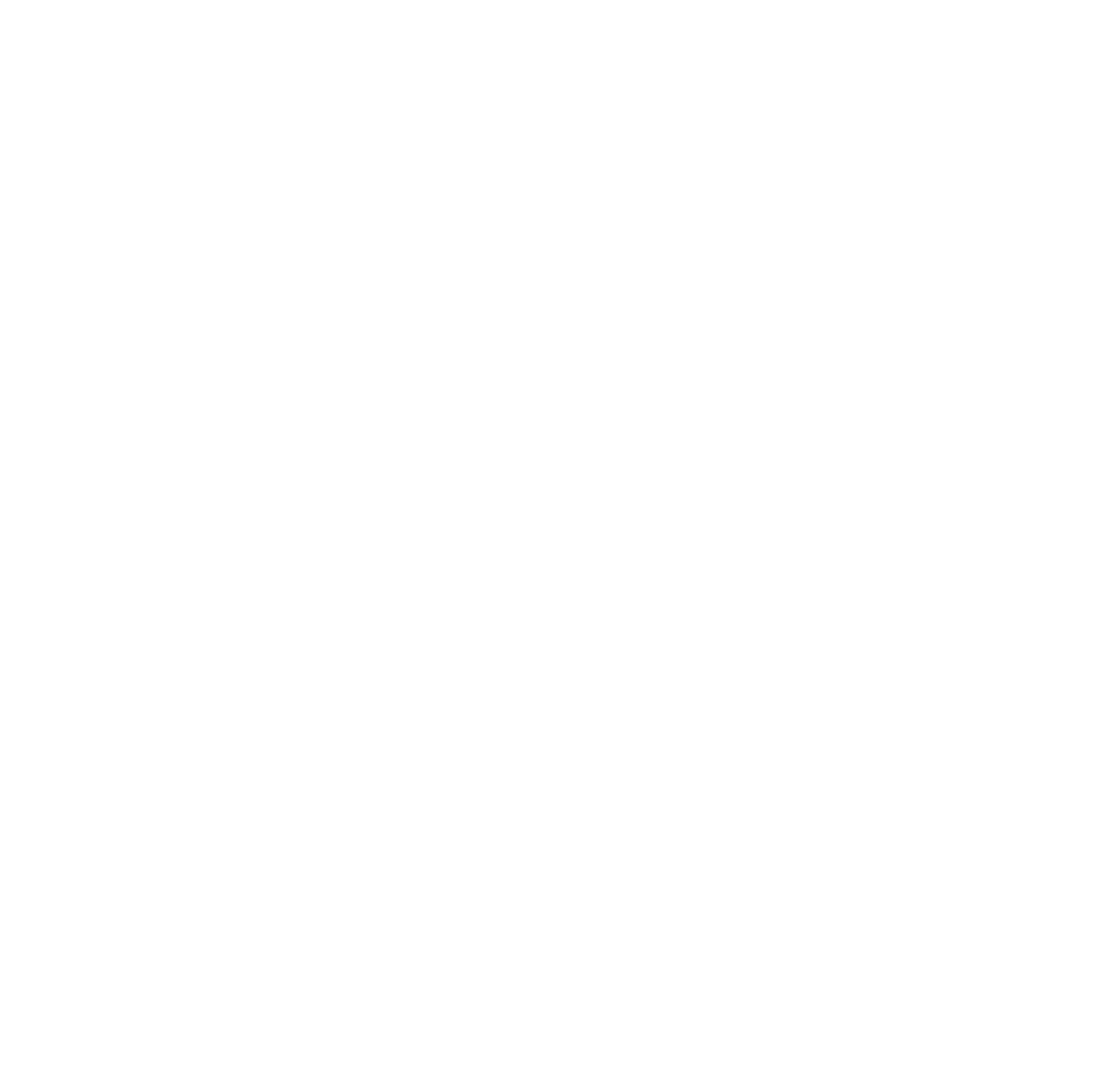
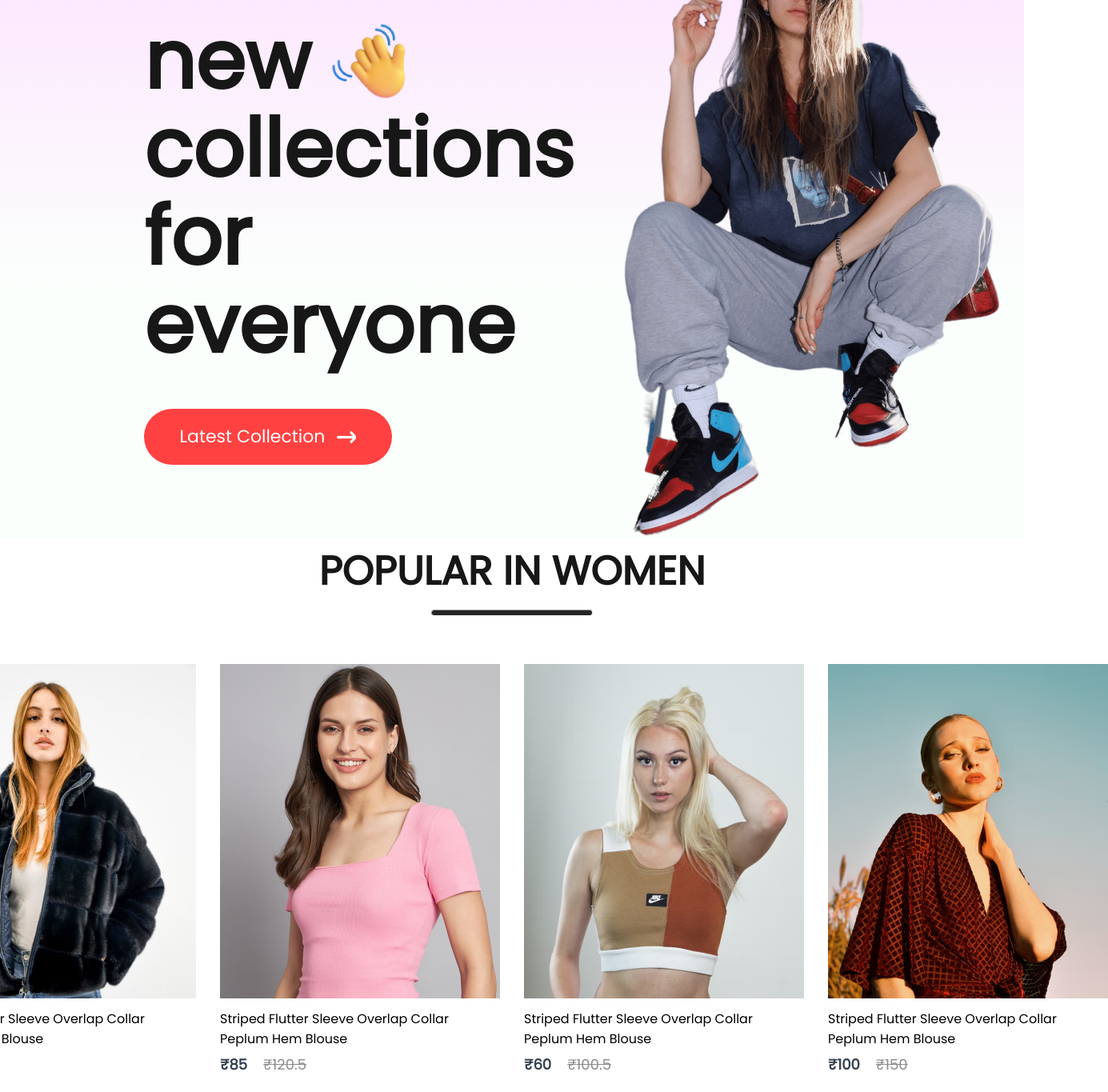
Before and after one commit to saranedubridge/E-commerce, a React (Vite) app in the folder frontend/: page / in a window 1280 px wide. Shown: the part 220-1585 px from the top of the page at 80% size, 1385 px wide, since content can reach past the window. Before the commit the page ends 800 px from the top, so only its background shows below. Built offline with nearby package versions, Linux system fonts and the light colour scheme.

Commit message:
popular in women page created

```diff
--- /dev/null
+++ b/frontend/src/Components/Hero/Hero.css
@@ -0,0 +1,61 @@
+.hero{
+    height: 100vh;
+    background: linear-gradient(180deg,#fde1ff,#e1ffea22 60%);
+    display: flex;
+}
+
+.hero-left{
+    flex:1;
+    display: flex;
+    flex-direction: column;
+    justify-content: center;
+    gap: 20px;
+    padding-left: 180px;
+    line-height:1.1
+}
+
+.hero-left h2{
+    color: #090909;
+    font-size: 26px;
+    font-weight:600;
+}
+
+.hero-left p{
+    color: #171717;
+    font-size: 100px;
+    font-weight: 700;
+}
+
+.hero-hand-icon{
+    display: flex;
+    align-items: center;
+    gap:20px;
+}
+
+.hero-hand-icon img{
+    width: 105px;
+}
+
+.hero-latest-btn{
+    display: flex;
+    justify-content: center;
+    align-items:center;
+    gap:15px;
+    width:310px;
+    height: 70px;
+    border-radius: 75px;
+    margin-top: 30px;
+    background:#ff4141;
+    color: white;
+    font-size: 22px;
+    font-weight:500;
+
+}
+
+.hero-right{
+    flex: 1;
+    display: flex;
+    align-items: center;
+    justify-content: center
+
+}
--- /dev/null
+++ b/frontend/src/Components/Hero/Hero.jsx
@@ -0,0 +1,34 @@
+import React from 'react'
+import './Hero.css'
+import hand_icon from '../Assets/hand_icon.png'
+import arrow_icon from '../Assets/arrow.png'
+import hero_image from '../Assets/hero_image.png'
+
+const Hero = () => {
+  return (
+    <div className='hero'>
+        <div className="hero-left">
+            <h2>NEW ARRIVALS ONLY</h2>
+            <div>
+                <div className="hero-hand-icon">
+                    <p>new</p>
+                    <img src={hand_icon} alt="" />
+                </div>
+                <p>collections</p>
+                <p>for everyone</p>
+            </div>
+            <div className="hero-latest-btn">
+                <div>Latest Collection</div>
+                <img src={arrow_icon} alt="" />
+            </div>
+
+        </div>
+        <div className="hero-right">
+            <img src={hero_image} alt="" />
+
+        </div>
+    </div>
+  )
+}
+
+export default Hero
--- /dev/null
+++ b/frontend/src/Components/Item/Item.css
@@ -0,0 +1,31 @@
+.item{
+    width:350px;
+
+}
+
+.item p{
+    margin: 6px 0px;
+}
+.item-prices{
+    display: flex;
+    gap: 20px;
+
+}
+.item-price-new{
+    color: #374151;
+    font-size: 18px;
+    font-weight: 600;
+
+}
+.item-price-old{
+    color: #8c8c8c;
+    font-size: 18px;
+    font-weight: 500;
+    text-decoration: line-through;
+
+}
+
+.item:hover{
+    transform: scale(1.05);
+    transition: 0.6s;
+}
--- /dev/null
+++ b/frontend/src/Components/Item/Item.jsx
@@ -0,0 +1,22 @@
+import React from 'react'
+import './Item.css'
+
+const Item = (props) => {
+  return (
+    <div className='item'>
+        <img src={props.image} alt="" />
+        <p>{props.name}</p>
+        <div className='item-prices'>
+            <div className="item-price-new">
+            ₹{props.new_price}
+            </div>
+            <div className="item-price-old">
+            ₹{props.old_price}
+            </div>
+        </div>
+
+    </div>
+  )
+}
+
+export default Item
--- /dev/null
+++ b/frontend/src/Components/Popular/Popular.css
@@ -0,0 +1,27 @@
+.popular{
+    display: flex;
+    flex-direction: column;
+    align-items: center;
+    gap: 10px;
+    height: 90vh;
+
+}
+
+.popular h1{
+    color: #171717;
+    font-size: 50px;
+    font-weight: 600;
+}
+
+.popular hr{
+    width: 200px;
+    height: 6px;
+    border-radius: 10px;
+    background: #252525;
+
+}
+.popular-item{
+    margin-top: 50px;
+    display: flex;
+    gap: 30px;
+}
--- /dev/null
+++ b/frontend/src/Components/Popular/Popular.jsx
@@ -0,0 +1,21 @@
+import React from 'react'
+import './popular.css'
+import data_product from '../Assets/data'
+import  Item  from '../Item/Item'
+
+const Popular = () => {
+  return (
+    <div className='popular'>
+        <h1>POPULAR IN WOMEN</h1>
+        <hr/>
+        <div className="popular-item">
+            {data_product.map((item,i)=>{
+                return <Item key={i} id={item.id} name={item.name} image ={item.image} new_price={item.new_price} old_price={item.old_price}/>
+            })}
+        </div>
+
+    </div>
+  )
+}
+
+export default Popular
--- a/frontend/src/Pages/Shop.jsx
+++ b/frontend/src/Pages/Shop.jsx
@@ -1,8 +1,13 @@
 import React from 'react'
+import Hero from '../Components/Hero/Hero'
+import Popular from '../Components/Popular/Popular'
 
 const shop = () => {
   return (
-    <div>shop</div>
+    <div>
+      <Hero/>
+      <Popular/>
+    </div>
   )
 }
 
--- a/frontend/src/index.css
+++ b/frontend/src/index.css
@@ -1,3 +1,7 @@
+*{
+    margin: 0;
+}
+
 body{
     font-family:'poppins';
 }
```
